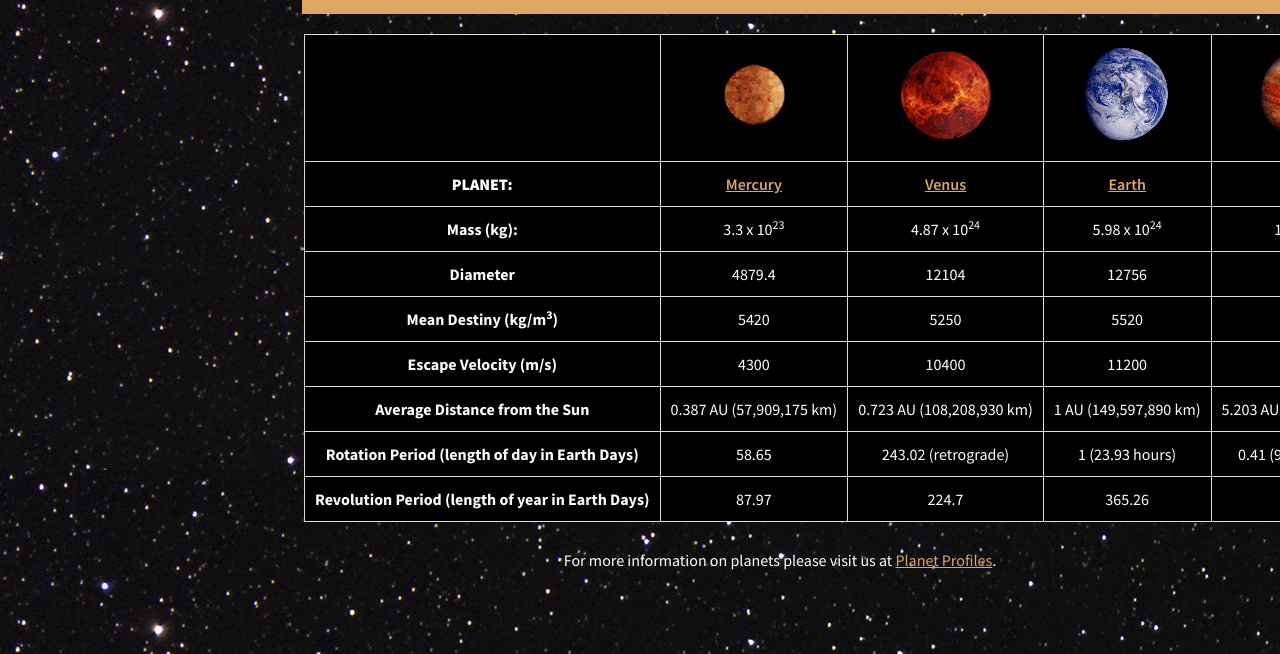
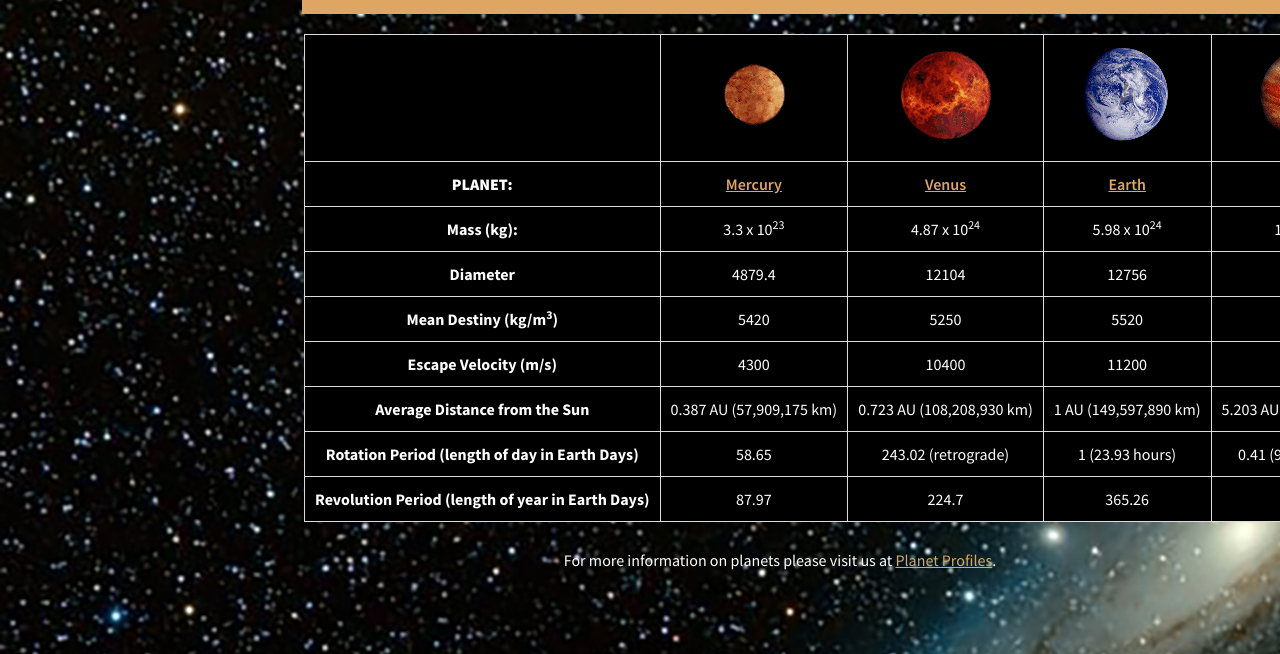
Before and after one commit to eprzystal/imtd361_lab5, a plain HTML site: page index.html in a window 1280 px wide. Shown: the part 146-800 px from the top of the page. Drawn offline with Linux system fonts and the light colour scheme.

Commit message:
background image swap

```diff
--- a/css/screen.css
+++ b/css/screen.css
@@ -27,7 +27,8 @@ html {
 }
 
  body {
-    background-image: url(../images/gallaxy.jpg);
+    background-image: url(../images/gallaxy2.jpg);
+    background-repeat: no-repeat;
     }
 
  #main {
```
Also changed, not shown: images/gallaxy2.jpg (added).
